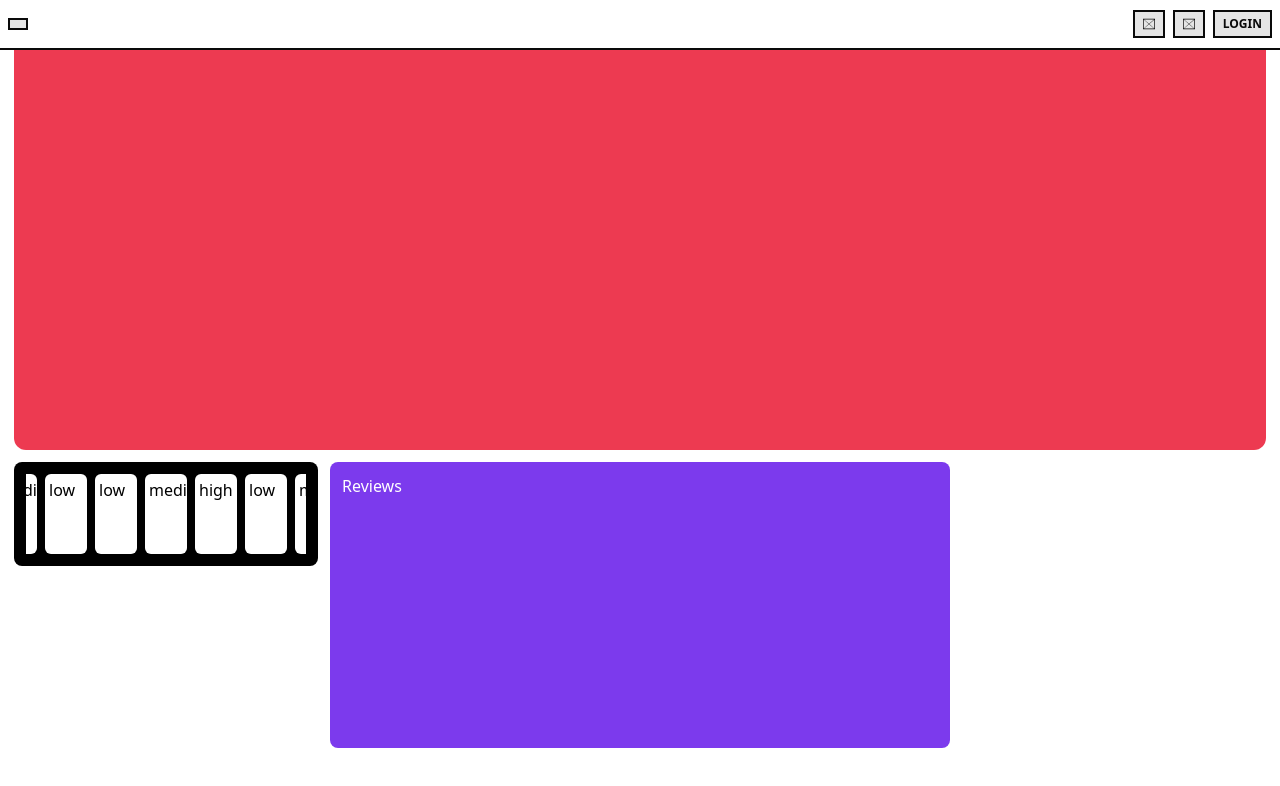
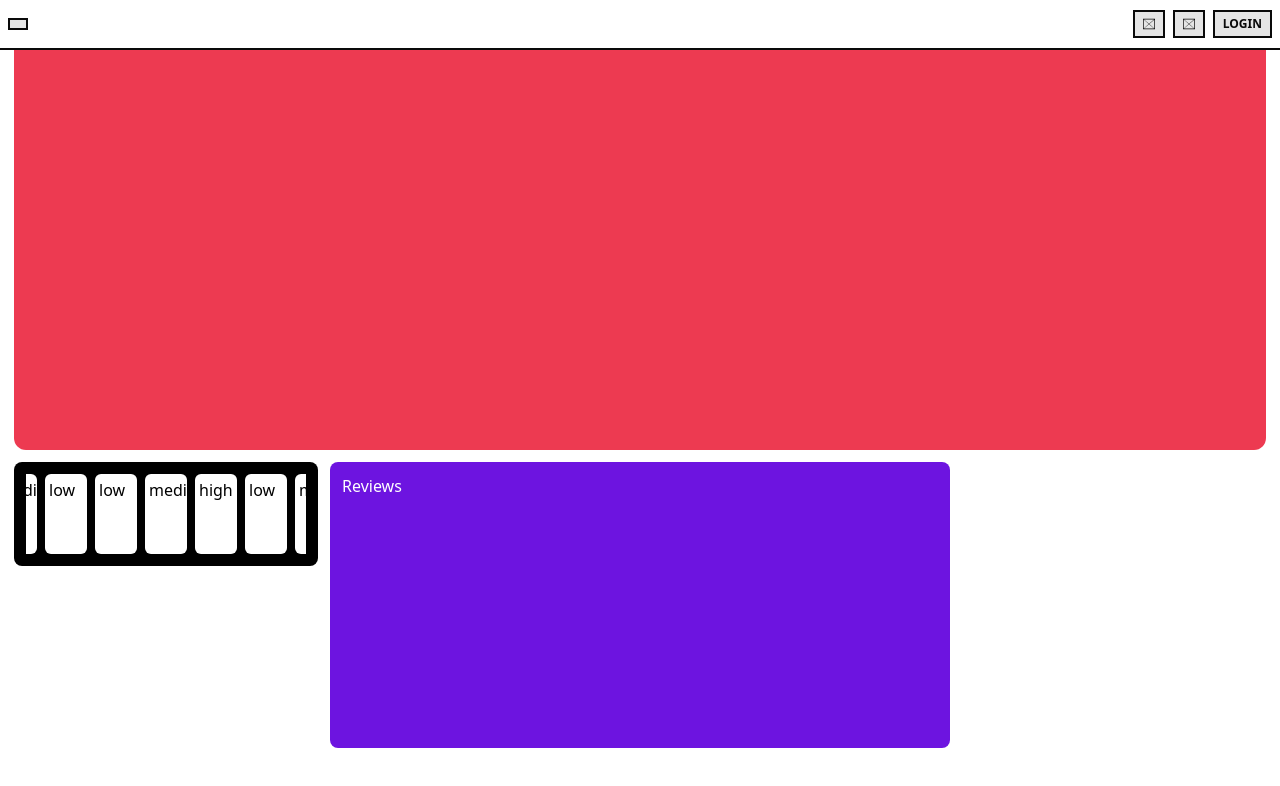
Before and after one commit to Thudles/Senior_Design_Test, a React (Vite) app in the folder Frontend/: page / in a window 1280 px wide. Shown: the top 786 px of the page. Built offline with nearby package versions, Linux system fonts and the light colour scheme.

Commit message:
changed primary color

```diff
--- a/Frontend/tailwind.config.js
+++ b/Frontend/tailwind.config.js
@@ -12,7 +12,7 @@ export default {
       },
       colors: {
         projblack: "#111111",
-        primary: "#7c3aed",
+        primary: "#6d14e0",
         secondary: "#ed3a51",
       },
       fontFamily: {
```
